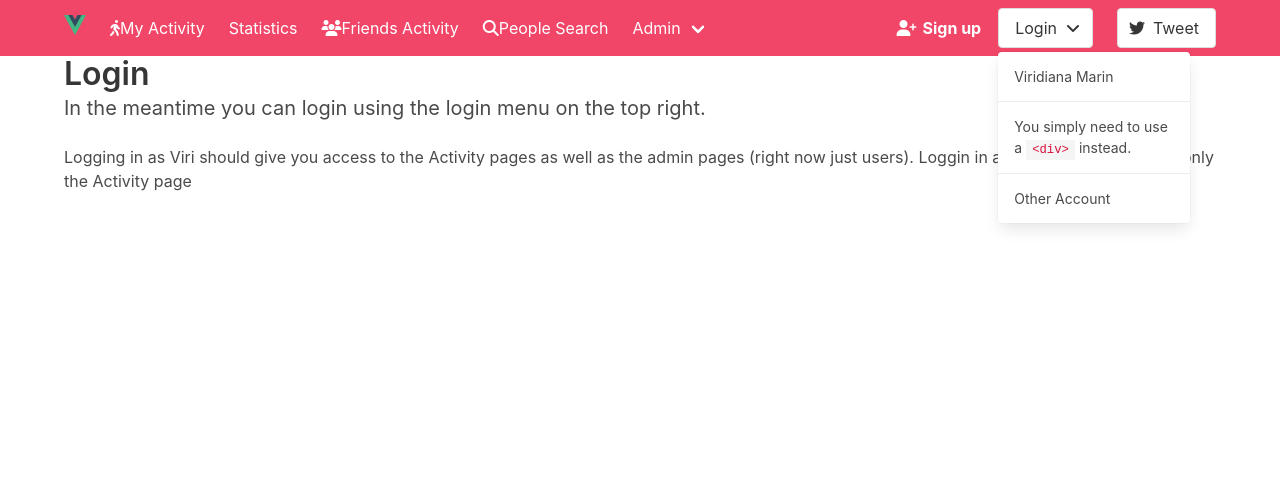
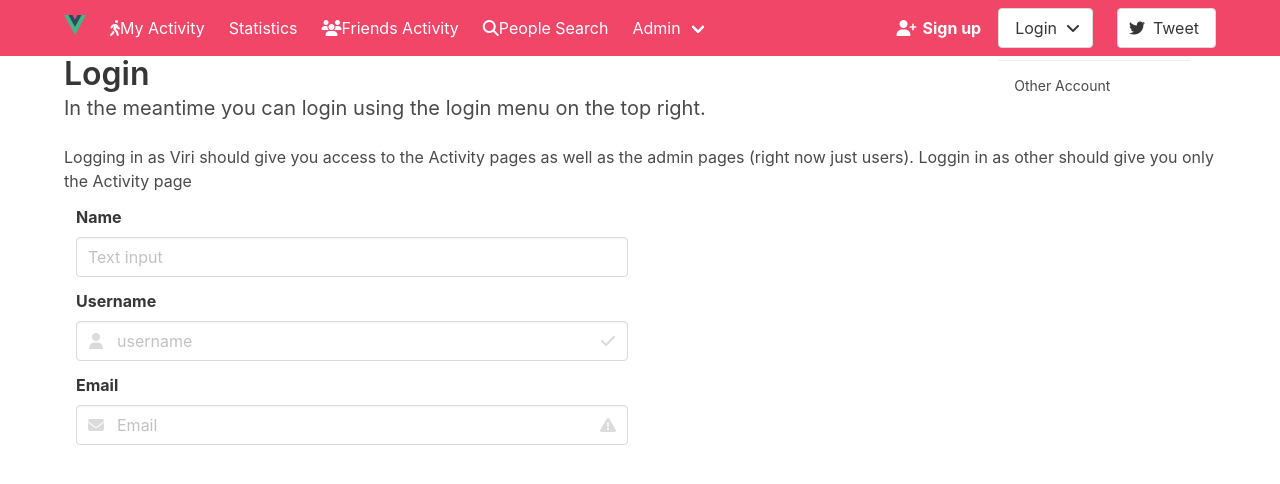
Before and after one commit to virimarinh/FitnessApp-2023, a Vue app in the folder client/: page /login in a window 1280 px wide. Shown: the top 484 px of the page. Built offline with nearby package versions, Linux system fonts and the light colour scheme.

Commit message:
added users to dropdown menu

```diff
--- a/client/src/components/LoginBadge.vue
+++ b/client/src/components/LoginBadge.vue
@@ -1,7 +1,14 @@
 <script setup lang="ts">
 import { ref } from 'vue';
 import { useSession, login, useLogout } from '@/model/session';
+import { users } from '../model/users';
 
+const menuActive = ref(false);
+
+function toggleMenu(){
+  return menuActive.value =!menuActive.value;
+}
+const user = ref(users);
 const session = useSession();
 const logout = useLogout();
 
@@ -23,7 +30,7 @@ function logout2() {
             </span>
             <strong>Sign up</strong>
         </a>
-        <div class="dropdown is-active">
+        <div class="dropdown is-active" @click="toggleMenu" >
   <div class="dropdown-trigger">
     <button class="button" aria-haspopup="true" aria-controls="dropdown-menu2">
       <span>Login</span>
@@ -33,19 +40,15 @@ function logout2() {
     </button>
   </div>
   <div class="dropdown-menu" id="dropdown-menu2" role="menu">
-    <div class="dropdown-content">
+    <div class="dropdown-content" v-for="user in users" :key="user.id">
       <div class="dropdown-item" @click="login">
-        Viridiana Marin
+        {{user.firstName}} {{ user.lastName }}
       </div>
-      <hr class="dropdown-divider">
-      <div class="dropdown-item">
-        <p>You simply need to use a <code>&lt;div&gt;</code> instead.</p>
-      </div>
-      <hr class="dropdown-divider">
+    </div>
+    <hr class="dropdown-divider">
       <a href="/login" class="dropdown-item">
         Other Account
       </a>
-    </div>
   </div>
 </div>
         <!-- <a class="button" @click="login">
--- a/client/src/model/session.ts
+++ b/client/src/model/session.ts
@@ -1,6 +1,6 @@
 import { reactive  } from "vue";
 import { useRouter } from "vue-router";
-
+import { users } from '../model/users';
 const session = reactive({
     user: null as User | null,
 })
--- a/client/src/views/Login.vue
+++ b/client/src/views/Login.vue
@@ -15,5 +15,43 @@
             as well as the admin pages (right now just users).
             Loggin in as other should give you only the Activity page
         </p>
+
+        <div class="column is-half is-offset-one-quarters">
+
+        <div class="field ">
+            <label class="label">Name</label>
+            <div class="control">
+                <input class="input" type="text" placeholder="Text input">
+            </div>
+        </div>
+        <div class="field">
+            <label class="label">Username</label>
+            <div class="control has-icons-left has-icons-right">
+                <input class="input" type="text" placeholder="username" value="">
+                <span class="icon is-small is-left">
+                    <i class="fas fa-user"></i>
+                </span>
+                <span class="icon is-small is-right">
+                    <i class="fas fa-check"></i>
+                </span>
+            </div>
+        </div>
+        <div class="field">
+            <label class="label">Email</label>
+                <div class="control has-icons-left has-icons-right">
+                    <input class="input" type="email" placeholder="Email" value="">
+                    <span class="icon is-small is-left">
+                        <i class="fas fa-envelope"></i>
+                    </span>
+                    <span class="icon is-small is-right">
+                        <i class="fas fa-exclamation-triangle"></i>
+                    </span>
+                </div>
+            </div>
+            <div class="field">
+
+            </div>
+
     </div>
+</div>
 </template>
```
